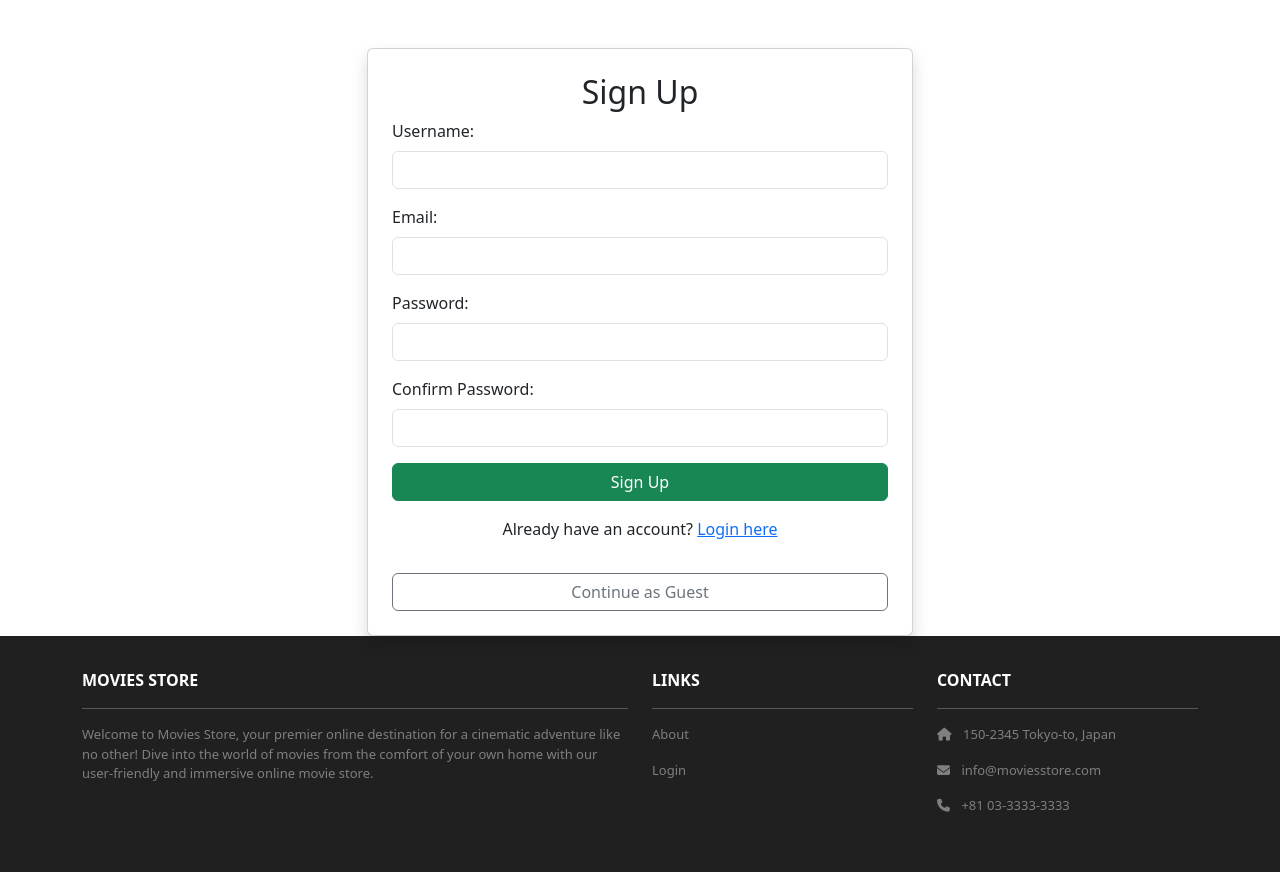
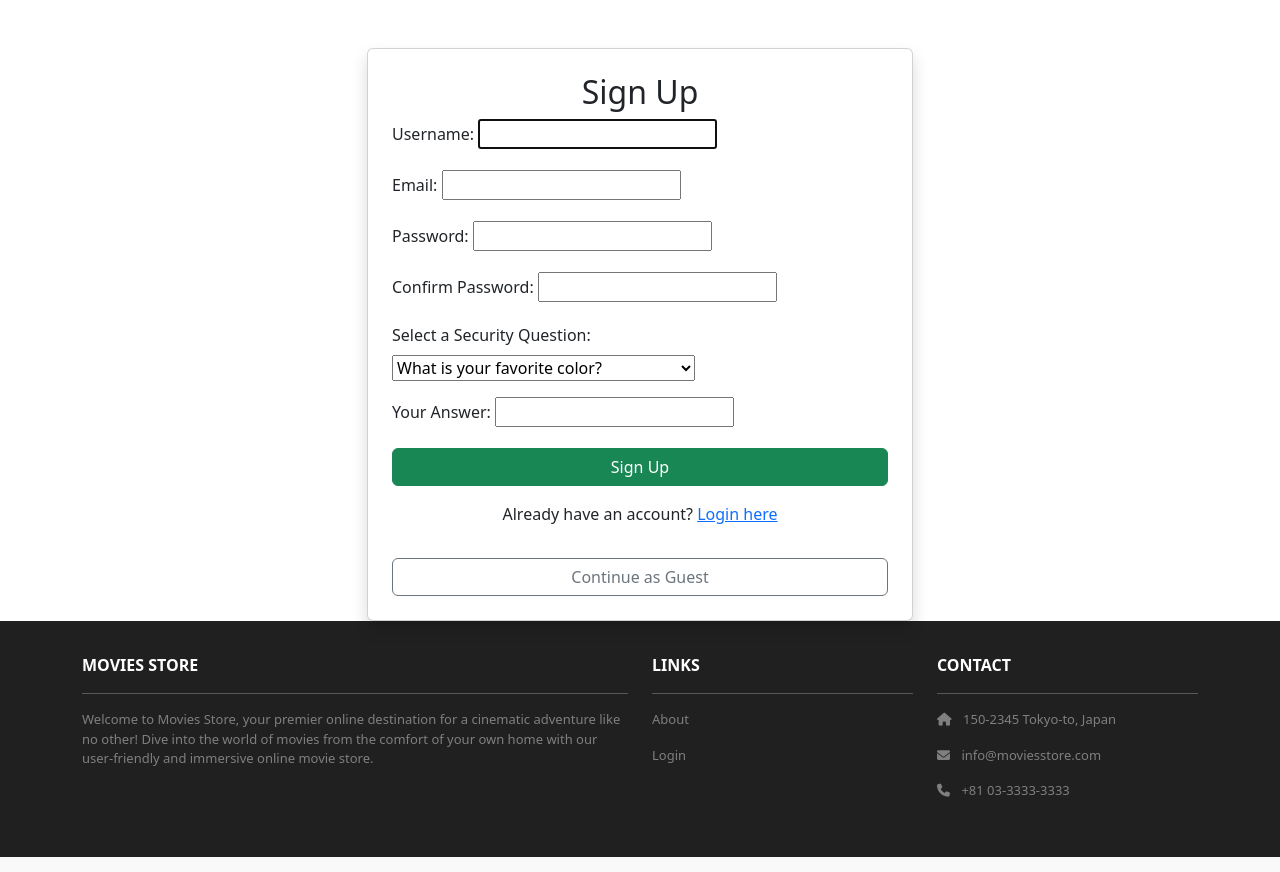
Before and after one commit to kevin1285/GT-Movies-Store, a Django app: page /users/signup/ in a window 1280 px wide. Shown: the part 82-954 px from the top of the page. Run offline with Django 5.2, Linux system fonts and the light colour scheme; some libraries are stand-ins or nearby versions.

Commit message:
create a user security question model
whenever a new user sign up, if will be asked a security questions and the user's answer will be stored in the database. in admin page, admin would be able to view user's security question's answer.

```diff
--- a/DjangoProject/templates/users/signup.html
+++ b/DjangoProject/templates/users/signup.html
@@ -27,8 +27,8 @@
 
                     <!-- Username Field -->
                     <div class="mb-3">
-                        <label class="form-label">Username:</label>
-                        <input type="text" name="username" class="form-control" required>
+                        <label for="{{ form.username.id_for_label }}" class="form-label">Username:</label>
+                        {{ form.username }}
                         {% if form.username.errors %}
                             <div class="text-danger">
                                 {% for error in form.username.errors %}
@@ -40,8 +40,8 @@
 
                     <!-- Email -->
                     <div class="mb-3">
-                        <label class="form-label">Email:</label>
-                        <input type="email" name="email" class="form-control" required>
+                        <label for="{{ form.email.id_for_label }}" class="form-label">Email:</label>
+                        {{ form.email }}
                         {% if form.email.errors %}
                             <div class="text-danger">
                                 {% for error in form.email.errors %}
@@ -53,8 +53,8 @@
 
                     <!-- Password1 -->
                     <div class="mb-3">
-                        <label class="form-label">Password:</label>
-                        <input type="password" name="password1" class="form-control" required>
+                        <label for="{{ form.password1.id_for_label }}" class="form-label">Password:</label>
+                        {{ form.password1 }}
                         {% if form.password1.errors %}
                             <div class="text-danger">
                                 {% for error in form.password1.errors %}
@@ -66,14 +66,40 @@
 
                     <!-- Password2 -->
                     <div class="mb-3">
-                        <label class="form-label">Confirm Password:</label>
-                        <input type="password" name="password2" class="form-control" required>
+                        <label for="{{ form.password2.id_for_label }}" class="form-label">Confirm Password:</label>
+                        {{ form.password2 }}
                         {% if form.password2.errors %}
-                            {% for error in form.password2.errors %}
-                                {% if error == "Passwords do not match." %}
-                                    <div class="text-danger"><p>{{ error }}</p></div>
-                                {% endif %}
-                            {% endfor %}
+                            <div class="text-danger">
+                                {% for error in form.password2.errors %}
+                                    <p>{{ error }}</p>
+                                {% endfor %}
+                            </div>
+                        {% endif %}
+                    </div>
+
+                    <!-- Security Question Selection -->
+                    <div class="mb-3">
+                        <label for="{{ form.security_question.id_for_label }}" class="form-label">Select a Security Question:</label>
+                        {{ form.security_question }}
+                        {% if form.security_question.errors %}
+                            <div class="text-danger">
+                                {% for error in form.security_question.errors %}
+                                    <p>{{ error }}</p>
+                                {% endfor %}
+                            </div>
+                        {% endif %}
+                    </div>
+
+                    <!-- Security Answer -->
+                    <div class="mb-3">
+                        <label for="{{ form.security_answer.id_for_label }}" class="form-label">Your Answer:</label>
+                        {{ form.security_answer }}
+                        {% if form.security_answer.errors %}
+                            <div class="text-danger">
+                                {% for error in form.security_answer.errors %}
+                                    <p>{{ error }}</p>
+                                {% endfor %}
+                            </div>
                         {% endif %}
                     </div>
 
@@ -81,7 +107,8 @@
                 </form>
 
                 <p class="mt-3 text-center">
-                    Already have an account? <a href="{% url 'users:login' %}{% if request.GET.next %}?next={{ request.GET.next }}{% endif %}">Login here</a>
+                    Already have an account?
+                    <a href="{% url 'users:login' %}{% if request.GET.next %}?next={{ request.GET.next }}{% endif %}">Login here</a>
                 </p>
 
                 <div class="text-center mt-3">
--- a/DjangoProject/users/views.py
+++ b/DjangoProject/users/views.py
@@ -8,19 +8,21 @@ from django import forms
 from django.contrib.auth import get_user_model
 from django.contrib.auth.forms import SetPasswordForm
 from django.contrib.auth.forms import PasswordResetForm
+from .models import UserProfile
 
 SECURITY_QUESTIONS = {
     "q1": "What is your favorite color?",
     "q2": "What is your first pet’s name?",
     "q3": "What is your mother's maiden name?"
 }
-
 class CustomUserCreationForm(UserCreationForm):
     email = forms.EmailField(required=True, help_text="Required. Enter a valid email address.")
+    security_question = forms.ChoiceField(choices=SECURITY_QUESTIONS.items(),required=True)
+    security_answer = forms.CharField(max_length = 150,required=True)
 
     class Meta:
         model = User
-        fields = ["username", "email", "password1", "password2"]
+        fields = ["username", "email", "password1", "password2","security_question", "security_answer"]
 
     def clean_password1(self):
         password1 = self.cleaned_data.get("password1")
@@ -41,6 +43,21 @@ class CustomUserCreationForm(UserCreationForm):
         if User.objects.filter(email=email).exists():
             raise forms.ValidationError("This email is already registered. Please use a different one.")
         return email
+
+
+    def save(self, commit=True):
+        user = super().save(commit=False)
+        # user.set_password(self.cleaned_data["password1"])  # Hash password
+        if commit:
+            user.save()
+            # Create and link UserProfile with security question & answer
+            UserProfile.objects.create(
+                user=user,
+                security_question=self.cleaned_data["security_question"],
+                security_answer=self.cleaned_data["security_answer"].lower(),  # Normalize for case-insensitivity
+            )
+
+        return user
 
 
 def login_view(request):
@@ -82,11 +99,13 @@ def signup_view(request):
 
     return render(request, "users/signup.html", {"form": form})
 
-
 class SecurityQuestionForm(forms.Form):
     username = forms.CharField(label="Username", max_length=150)
     question = forms.ChoiceField(label="Select Security Question", choices=[(k, v) for k, v in SECURITY_QUESTIONS.items()])
     answer = forms.CharField(label="Answer", max_length=150)
+
+
+
 
 def forgot_password_view(request):
     if request.method == "POST":
```
Also changed, not shown: DjangoProject/users/admin.py (added, +7 -0 lines), DjangoProject/users/models.py (added, +19 -0 lines), DjangoProject/users/migrations/0001_initial.py (added), DjangoProject/users/migrations/__init__.py (added).
